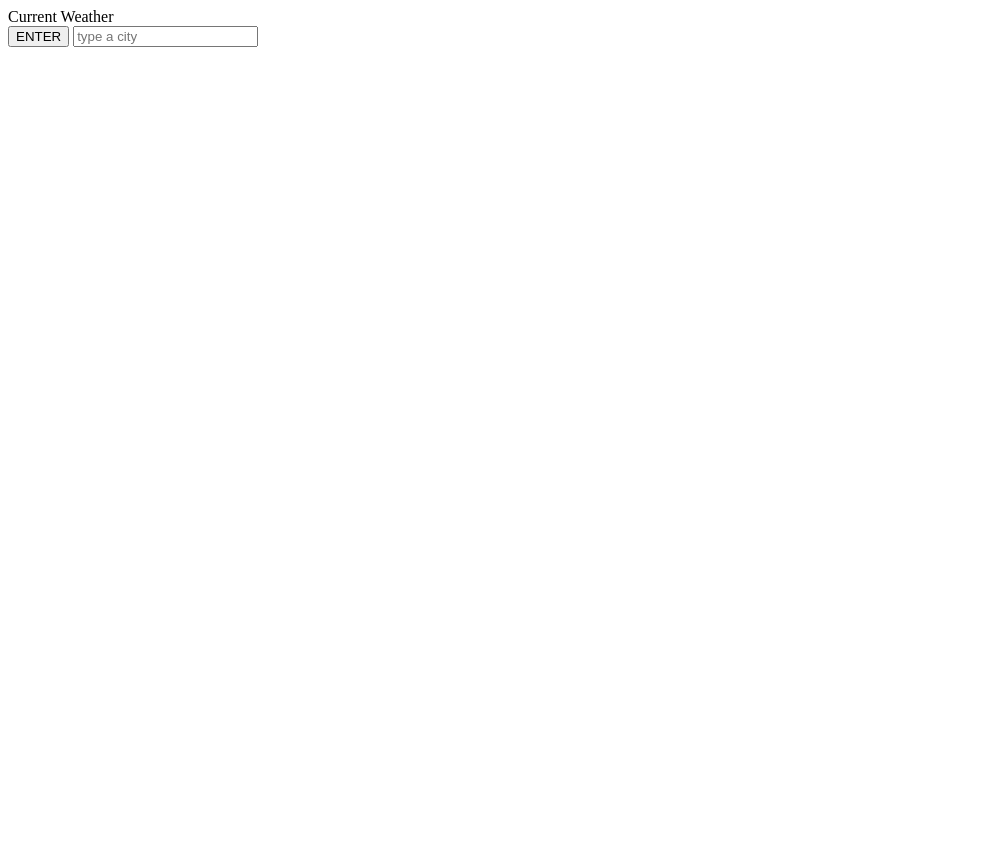
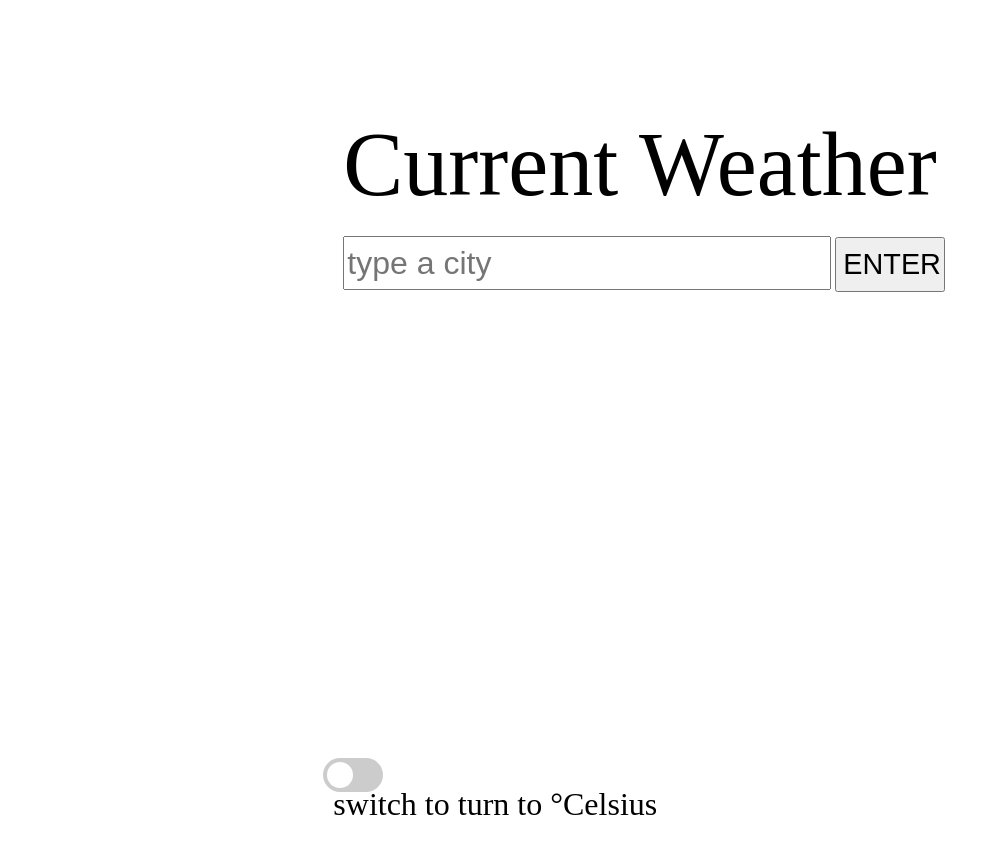
Before and after one commit to Florin12er/Weather-app, a plain HTML site: page index.html in a window 1280 px wide. Shown: the whole page, without its empty margins (0-1000 px from the left). Before the commit the page ends 800 px from the top, so only its background shows below. Drawn offline with Linux system fonts and the light colour scheme; files that its build step writes are made by us from their sources; files whose address does not match are found by name.

Commit message:
add the title, the input, button and a switch

```diff
--- a/index.html
+++ b/index.html
@@ -3,18 +3,23 @@
     <head>
         <meta charset= "UTF-8">
         <title>Document</title>
+        <link rel="stylesheet" href="/home/sebastian/Weather-app/style.css">
     </head>
     <body>
         <div class = "wheather">
             <div class = "current">
                 Current Weather
             </div>
+            <label>
+            <input class= "city"  type="text" name="city" placeholder="type a city">
+            </label>
             <button type="button" class = "enter">
                 ENTER
             </button>
-            <label for="city"></label>
-            <input type="text" name="city" placeholder="type a city">
+            <div class = "content">
+                <label class="switch"></label>
+            </div>
         </div>
     </body>
-    <script> src="/home/sebastian/Weather-app/dist/main.js"</script>
+    <script src="/home/sebastian/Weather-app/index.js"></script>
 </html>
--- a/index.js
+++ b/index.js
@@ -0,0 +1,36 @@
+const enterButton = document.querySelector(".enter")
+const city = document.querySelector(".city")
+const content = document.querySelector(".content")
+const check = document.querySelector(".switch")
+
+
+//switch button example
+const andrew = "florin"
+const florin = "andrew"
+let temperature = "fahrenheit"
+
+const slider = document.createElement("span")
+slider.classList.add("slider")
+
+const switc = document.createElement("input")
+switc.classList.add("switch");
+switc.type = "checkBox"
+
+const switchText = document.createElement("div")
+switchText.classList.add("switch-text")
+switchText.innerHTML = "switch to turn to °Celsius";
+/*switc.addEventListener("click", () => {
+
+    if ( temperature == "florin") {
+
+        temperature.innerHTML = andrew
+
+    }if(temperature == "andrew") {
+
+        temperature.innerHTML = florin
+
+    }
+
+})
+*/
+check.append(switc, slider, switchText)
--- a/style.css
+++ b/style.css
@@ -0,0 +1,108 @@
+:root {
+    margin : 0;
+    padding : 0;
+}
+
+
+body {
+    height: 885px;
+    display : flex;
+    align-items: center;
+    justify-content: center;
+    margin: 0;
+}
+
+
+
+.current {
+  font-size: clamp(90px, 90px, 70px);
+    margin: 20px;
+}
+
+ .city {
+     width: clamp(19rem , 30rem , 30rem);
+     height: 3rem;
+     font-size: 2rem;
+     margin-left: 20px;
+ }
+
+ .enter {
+     width: 110px;
+     height: 55px;
+     font-size: 1.8rem;
+ }
+
+.content {
+    height: 500px;
+    display: flex;
+    align-items: end;
+   }
+
+
+
+.switch {
+  position: relative;
+  display: inline-block;
+  width: 60px;
+  height: 34px;
+}
+
+.switch input {
+  opacity: 0;
+  width: 0;
+  height: 0;
+}
+
+.slider {
+  position: absolute;
+  cursor: pointer;
+  top: 0;
+  left: 0;
+  right: 0;
+  bottom: 0;
+  background-color: #ccc;
+  -webkit-transition: .4s;
+  transition: .4s;
+}
+
+.slider:before {
+  position: absolute;
+  content: "";
+  height: 26px;
+  width: 26px;
+  left: 4px;
+  bottom: 4px;
+  background-color: white;
+  -webkit-transition: .4s;
+  transition: .4s;
+}
+
+input:checked + .slider {
+  background-color: #2196F3;
+}
+
+input:focus + .slider {
+  box-shadow: 0 0 1px #2196F3;
+}
+
+input:checked + .slider:before {
+  -webkit-transform: translateX(26px);
+  -ms-transform: translateX(26px);
+  transform: translateX(26px);
+}
+
+
+.slider {
+  border-radius: 34px;
+}
+
+.slider:before {
+  border-radius: 50%;
+}
+
+.switch-text {
+    margin: 10px;
+
+   width: 24rem;
+    font-size: 2rem;
+}
```
